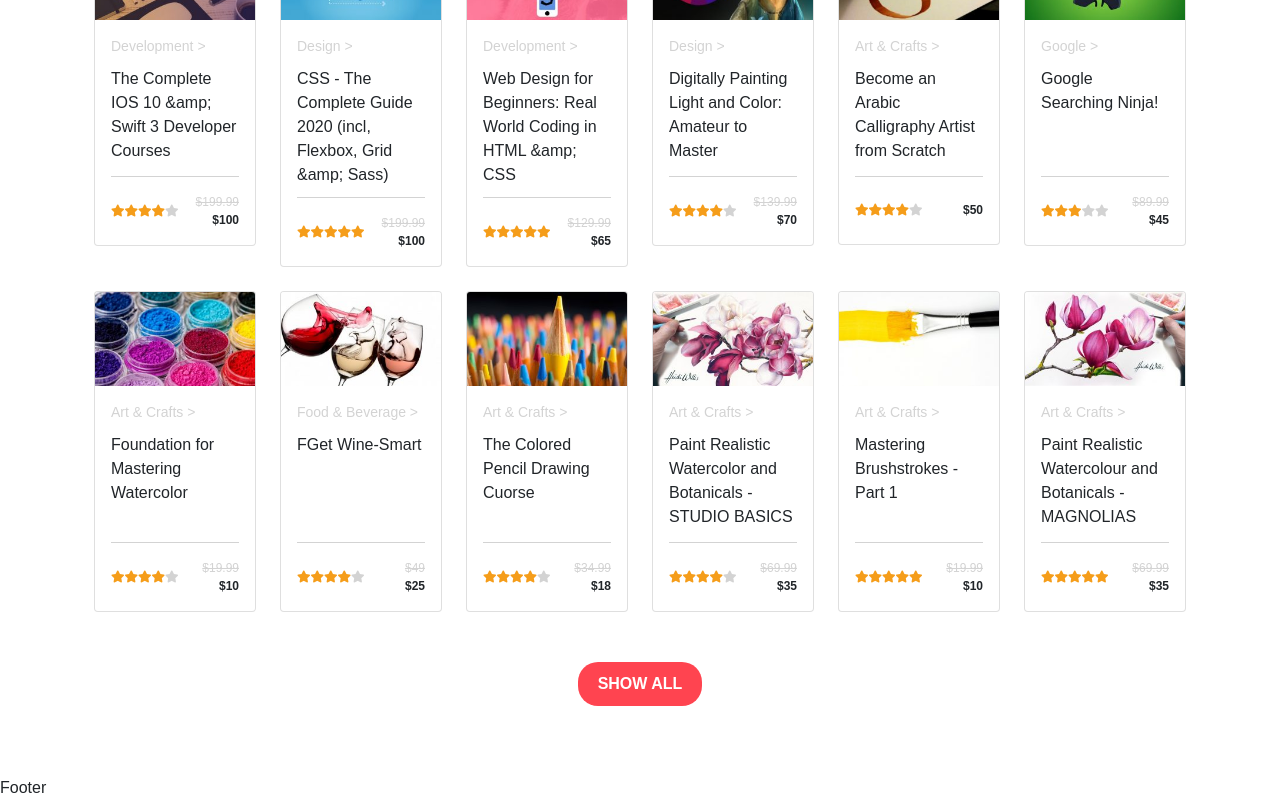
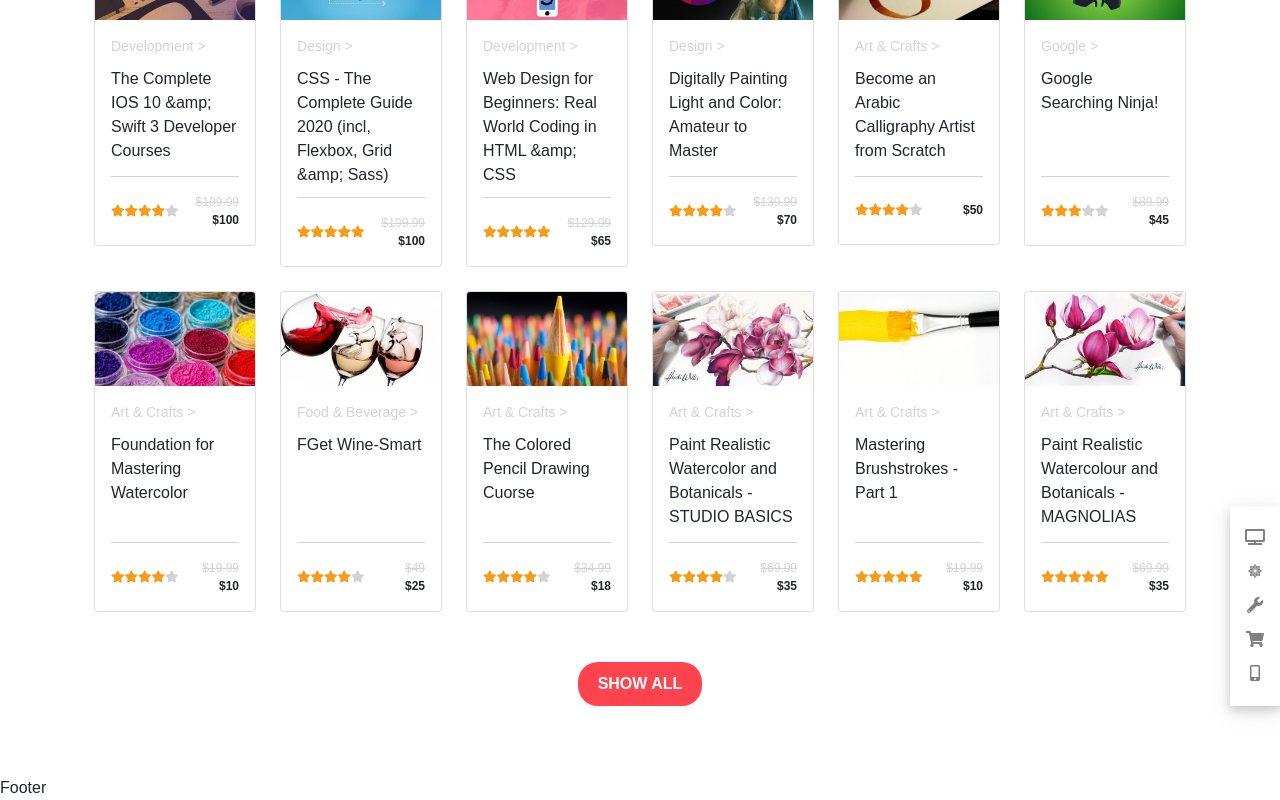
Before and after one commit to radfarelmira/proj-html-vuejs, a Vue app: page / in a window 1280 px wide. Shown: the part 1802-2602 px from the top of the page. Built offline with nearby package versions, Linux system fonts and the light colour scheme.

Commit message:
add side-bar-icons to recentcourses component

```diff
--- a/src/components/RecentCourses.vue
+++ b/src/components/RecentCourses.vue
@@ -4,8 +4,10 @@
            <h2>Recent Courses</h2>
            <nav>
                <ul>
-                   <li v-for="(cours, index) in recentCoursesLinksArray" :key="index" >
-                       <a :class="index === 0? 'active': 0" href="#">{{cours}}</a>
+                   <li  v-for="(cours, index) in recentCoursesLinksArray" :key="index" >
+                       <a @click="getActivelink(index)" :class="{'active' : index === activeLink}" href="#"  target="_blank">
+                           {{cours}}
+                        </a>
                    </li>
                </ul>
             </nav>
@@ -15,6 +17,37 @@
             </div>
 
             <a class="btn-general" href="#">show all</a>
+
+            <div class="side-bar-icons">
+                <ul>
+                    <li>
+                        <a href="#">
+                            <i class="fas fa-tv"></i>
+                        </a>
+                    </li>
+                    <li>
+                        <a href="#">
+                            <i class="fab fa-centos"></i>
+                        </a>
+
+                    </li>
+                    <li>
+                        <a href="#">
+                            <i class="fas fa-wrench"></i>
+                        </a>
+                    </li>
+                    <li>
+                        <a href="#">
+                            <i class="fas fa-shopping-cart"></i>
+                        </a>
+                    </li>
+                    <li>
+                        <a href="#">
+                            <i class="fas fa-mobile-alt"></i>
+                        </a>
+                    </li>
+                </ul>
+            </div>
         </div>
     </section>
 </template>
@@ -30,6 +63,16 @@ export default {
     props: {
         recentCoursesLinksArray: Array,
         recentCoursesArray: Array,
+    },
+    data: function (){
+        return{
+            activeLink: 0,
+        };
+    },
+    methods: {
+        getActivelink: function(index){
+            this.activeLink = index;
+        },
     }
 }
 </script>
@@ -39,6 +82,7 @@ export default {
 section{
     padding: 70px 0;
     text-align: center;
+    position: relative;
 
     .container{
 
@@ -63,6 +107,24 @@ section{
         .row{
         margin: 50px 0;
         }
+
+        .side-bar-icons{
+            width: 50px;
+            color: gray;
+            padding: 15px 0;
+            box-shadow: 0 4px 8px 0 rgba(85, 84, 84, 0.2), 0 6px 20px 0 rgba(95, 95, 95, 0.19);
+            position: absolute;
+            right: 0;
+            bottom: 70px;
+            ul{
+                display: flex;
+                flex-direction: column;
+
+                li{
+                    margin: 5px 0;
+                }
+            }
+        }
     }
 
 
```
